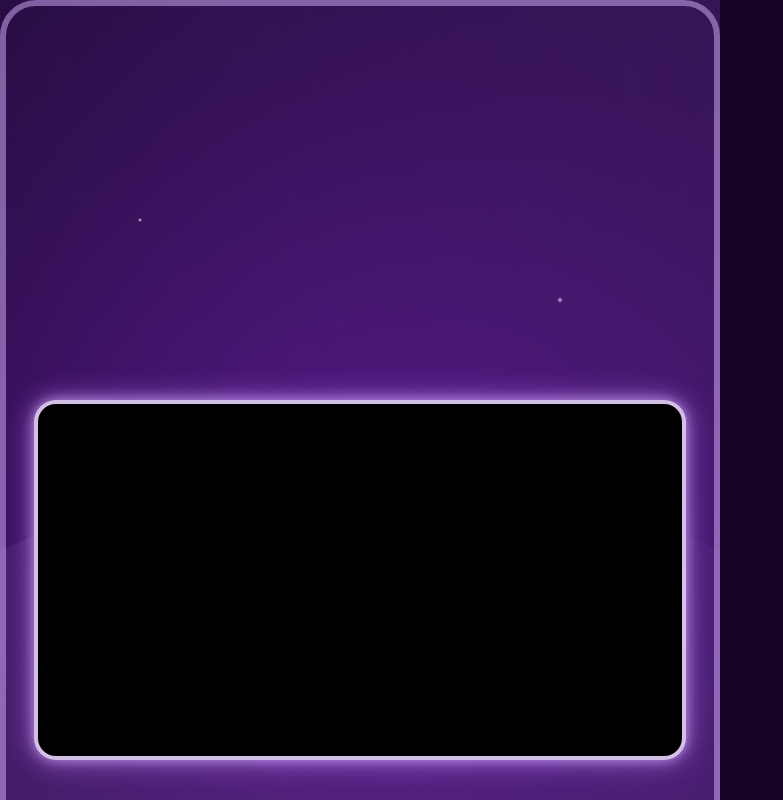
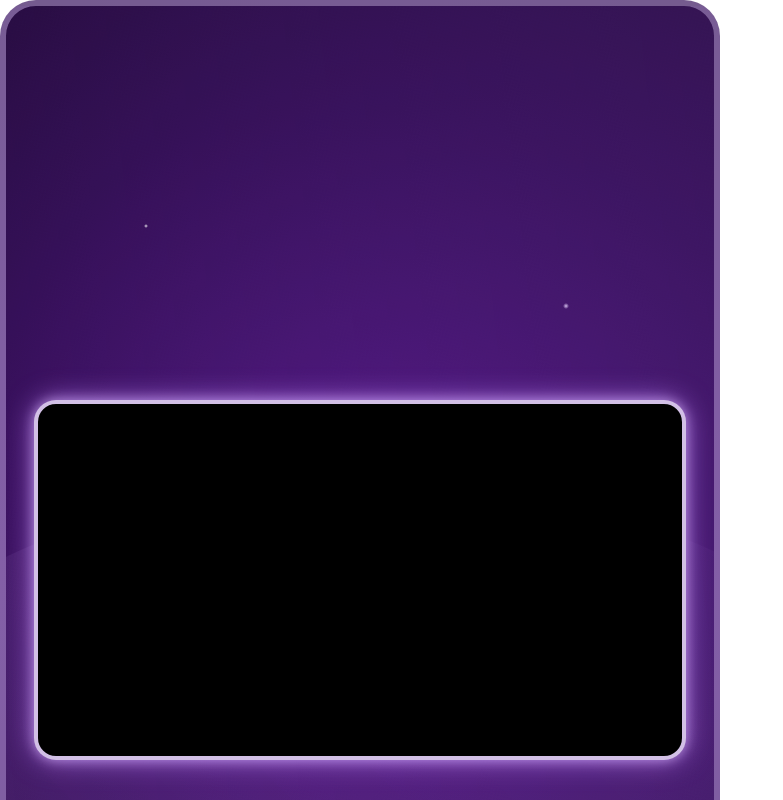
Before and after one commit to dimmasshp-beep/mystudio_custom, a plain HTML site: page Layr Game.html in a window 1280 px wide. Shown: the top 800 px of the page, without its empty margins (0-783 px from the left). Drawn offline with Linux system fonts and the light colour scheme.

Commit message:
Add files via upload

```diff
--- a/Layr Game.html
+++ b/Layr Game.html
@@ -3,7 +3,7 @@
 <head>
 <meta charset="UTF-8">
 <meta name="viewport" content="width=720, height=1280, initial-scale=1.0">
-<title>Layer 4 - Mobile Legends Scene Blackscreen Clean (720p)</title>
+<title>Layer 4 - Mobile Legends Fit 720x1280</title>
 <style>
   * {
     box-sizing: border-box;
@@ -11,23 +11,31 @@
     padding: 0;
   }
 
-  body {
+  html, body {
     width: 720px;
     height: 1280px;
     overflow: hidden;
-    background-color: #160426;
+    background: transparent;
     position: relative;
   }
 
-  /* Latar Belakang Gelombang Ungu di Luar Bingkai */
-  .bg-container {
-    position: absolute;
-    inset: 0;
+  /* Kanvas Utama Terpotong Pas 720x1280 dengan Sudut Membulat */
+  .canvas-clip {
+    position: relative;
+    width: 720px;
+    height: 1280px;
+    border-radius: 36px;
+    overflow: hidden;
     background: radial-gradient(circle at 50% 45%, #4b127a 0%, #240740 60%, #11021f 100%);
-    overflow: hidden;
-    z-index: 1;
+    border: 6px solid rgba(216, 180, 254, 0.5);
+    padding: 28px;
+    display: flex;
+    flex-direction: column;
+    justify-content: center;
+    align-items: center;
   }
 
+  /* Gelombang Ungu di Dalam Batas Potongan */
   .wave {
     position: absolute;
     width: 1450px;
@@ -37,6 +45,7 @@
     top: -450px;
     left: -365px;
     animation: drift 14s infinite linear;
+    pointer-events: none;
   }
 
   .wave:nth-child(2) {
@@ -47,6 +56,7 @@
     top: 480px;
     left: -415px;
     animation: drift 20s infinite linear reverse;
+    pointer-events: none;
   }
 
   @keyframes drift {
@@ -54,7 +64,7 @@
     to { transform: rotate(360deg); }
   }
 
-  /* Partikel Bintang Halus di Luar Bingkai */
+  /* Partikel Bintang Halus */
   .sparkles {
     position: absolute;
     inset: 0;
@@ -65,6 +75,7 @@
       radial-gradient(2px 2px at 220px 920px, #d8b4fe, transparent),
       radial-gradient(3px 3px at 540px 1050px, #fff, transparent);
     animation: twinkle 4s infinite alternate ease-in-out;
+    pointer-events: none;
   }
 
   @keyframes twinkle {
@@ -72,23 +83,10 @@
     100% { opacity: 0.95; }
   }
 
-  /* Bingkai Luar Overlay */
-  .frame {
+  /* Kotak Layar Mobile Legends (Rasio Landscape) Hitam Pekat dengan Glow */
+  .game-cutout {
     position: relative;
     z-index: 10;
-    width: 100%;
-    height: 100%;
-    border: 6px solid rgba(216, 180, 254, 0.5);
-    border-radius: 36px;
-    padding: 28px;
-    display: flex;
-    flex-direction: column;
-    justify-content: center;
-    align-items: center;
-  }
-
-  /* Kotak Layar Mobile Legends (Rasio Landscape) Hitam Pekat dengan Glow */
-  .game-cutout {
     width: 100%;
     height: 360px;
     margin-top: -120px;
@@ -103,13 +101,10 @@
 </head>
 <body>
 
-  <div class="bg-container">
+  <div class="canvas-clip">
     <div class="wave"></div>
     <div class="wave"></div>
-  </div>
-  <div class="sparkles"></div>
-
-  <div class="frame">
+    <div class="sparkles"></div>
     <div class="game-cutout"></div>
   </div>
 
```
Also changed, not shown: Layer Chatting.html (+23 -28 lines), Layer Ending.html (+18 -23 lines), Layer Starting.html (+18 -23 lines).
